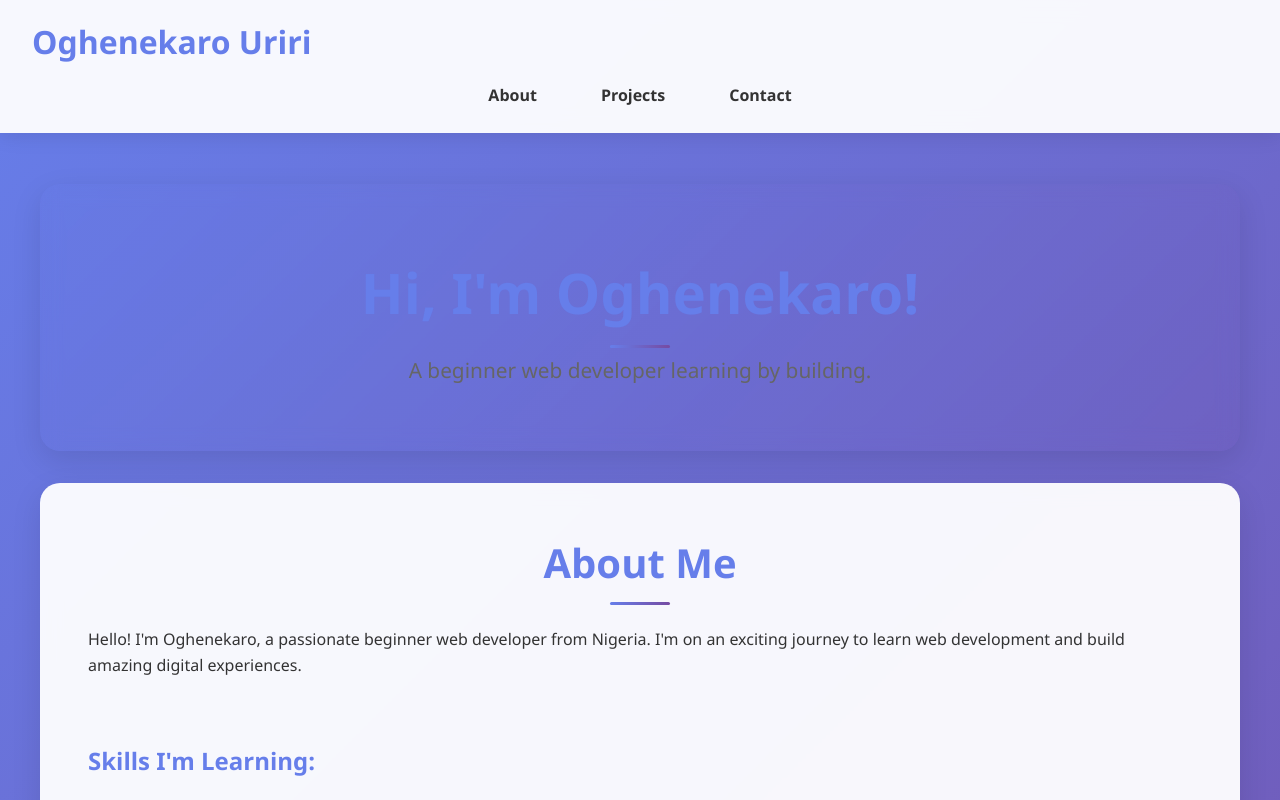
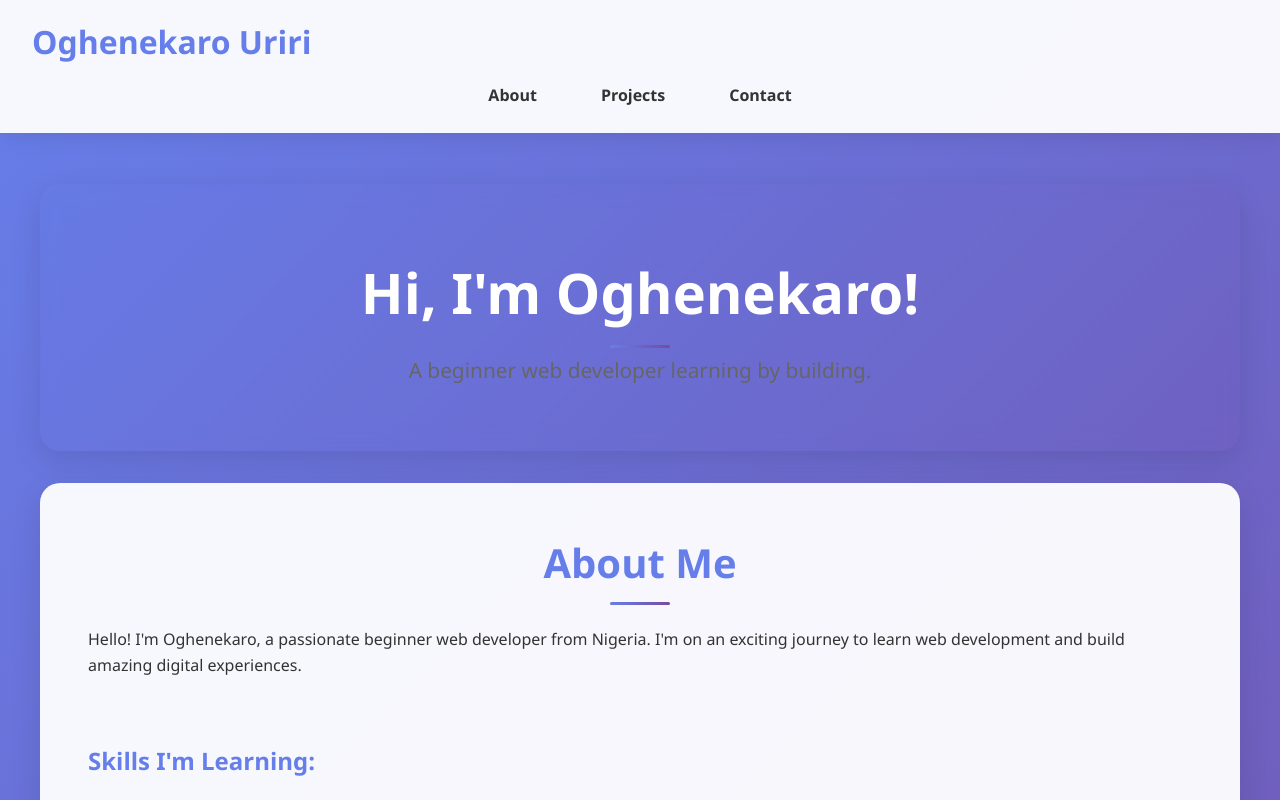
Before and after one commit to samueluriri/PROFESSIONAL-PORTFOLIO, a plain HTML site: page index.html in a window 1280 px wide. Shown: the top 800 px of the page. Drawn offline with Linux system fonts and the light colour scheme.

Commit message:
Change hero heading color to white

```diff
--- a/style.css
+++ b/style.css
@@ -86,7 +86,7 @@ section:hover {
 
 #hero h2 {
   font-size: 3.5rem;
-  color: #667eea;
+  color: #fff;
   margin-bottom: 1rem;
   animation: fadeInUp 1s ease;
 }
```
